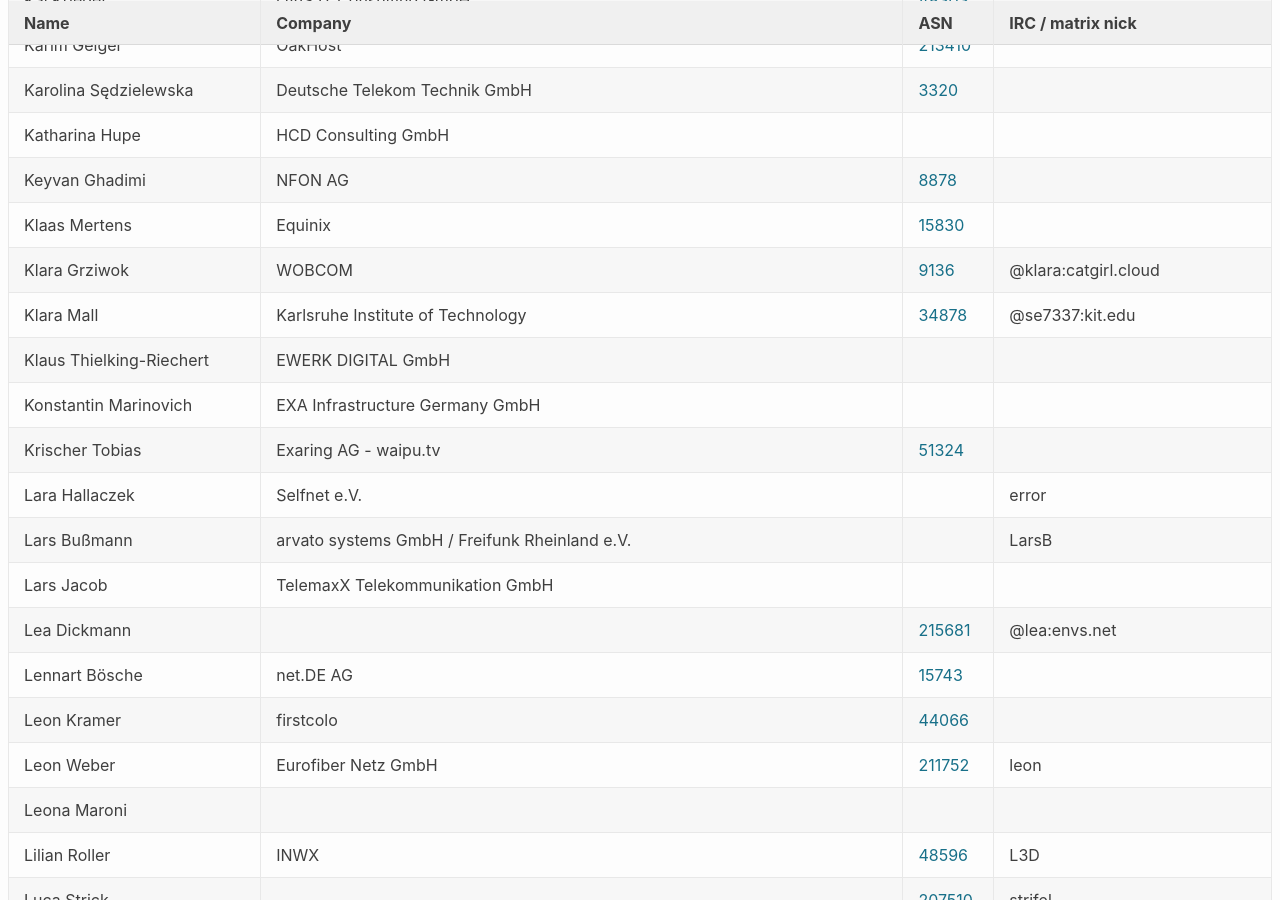
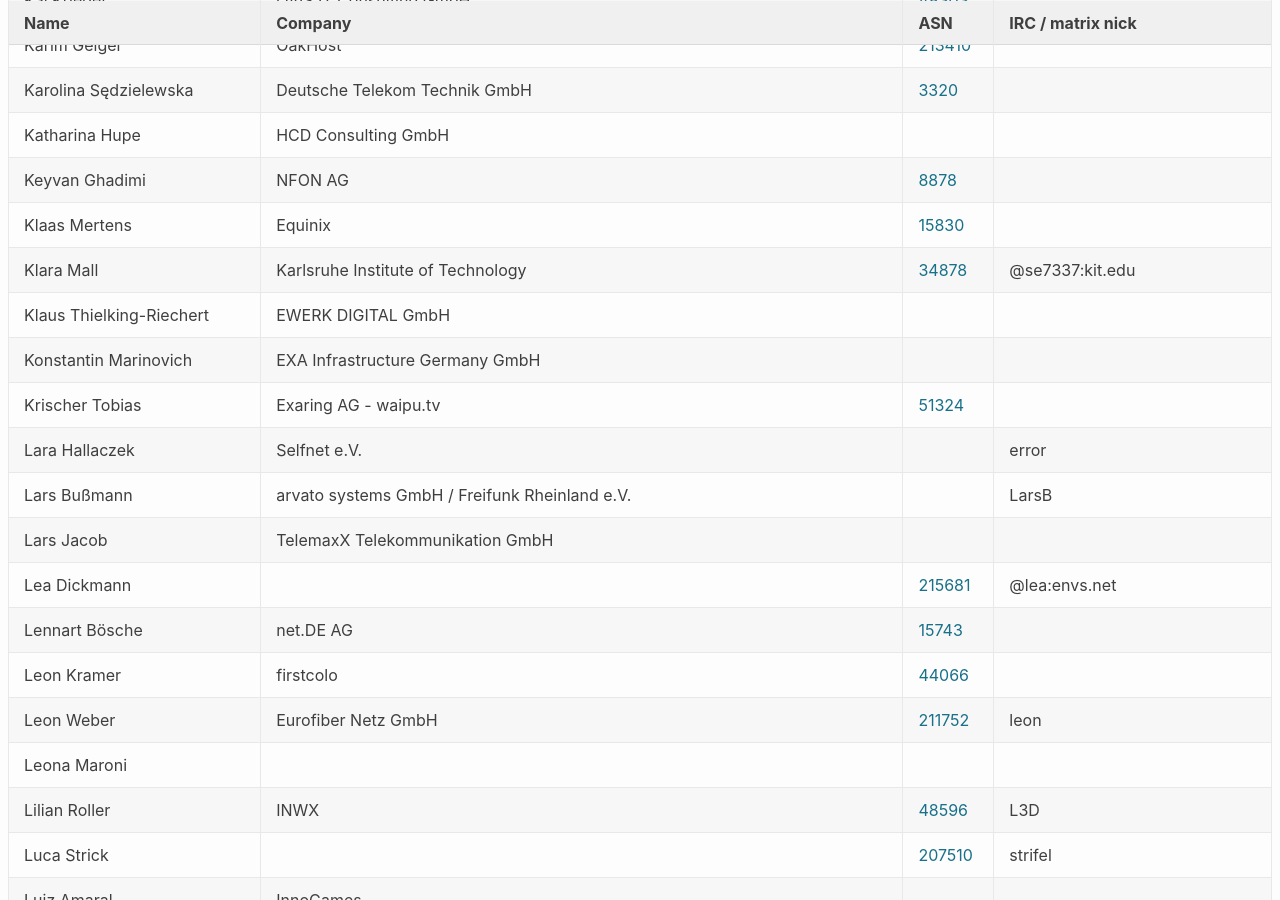
Before and after one commit to denog/pretix-attendeelist, a Jekyll site: the page built from denog17/index.markdown, in a window 1280 px wide and 900 px high, scrolled down 7714 px. Built offline with Jekyll 4.4.1, drawn with Linux system fonts in a browser that asks for light colours.

Commit message:
Latest data: Wed Aug 27 22:10:42 UTC 2025

```diff
--- a/_data/attendees_denog17_onsite.json
+++ b/_data/attendees_denog17_onsite.json
@@ -1038,12 +1038,6 @@
     "asn": "15830"
   },
   {
-    "name": "Klara Grziwok",
-    "company": "WOBCOM",
-    "irc": "@klara:catgirl.cloud",
-    "asn": "9136"
-  },
-  {
     "name": "Klara Mall",
     "company": "Karlsruhe Institute of Technology",
     "irc": "@se7337:kit.edu",
```
